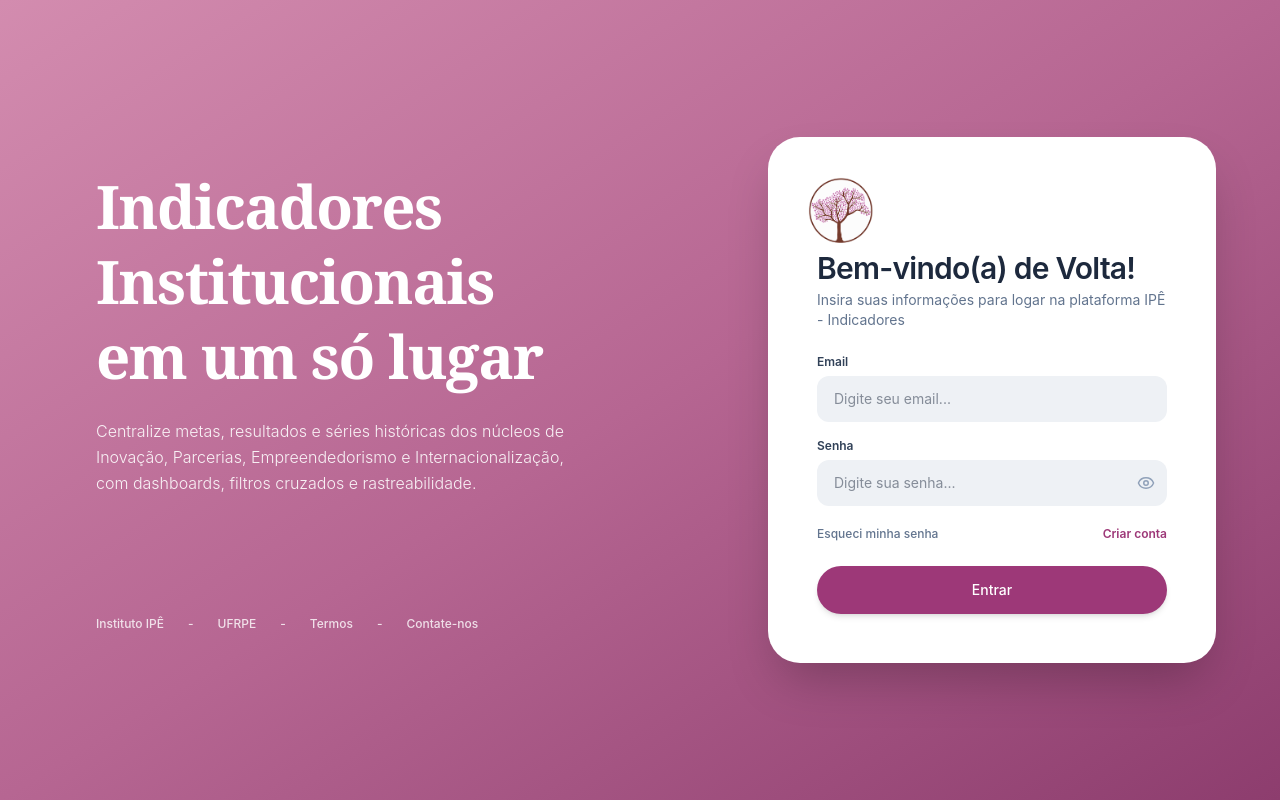
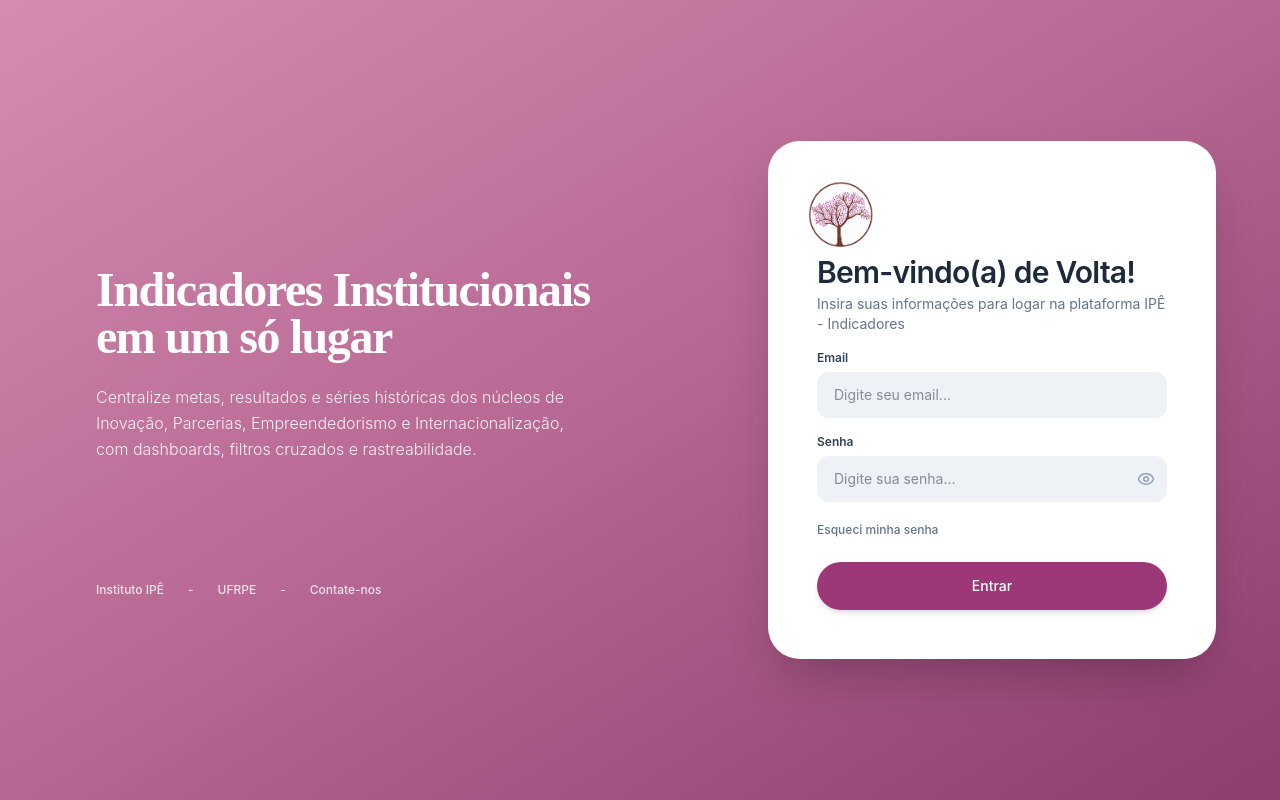
Before and after one commit to lauralxra/Projeto_Ip-, a React (Vite) app in the folder frontend/ipe-frontend/: page /login in a window 1280 px wide. Built offline with nearby package versions, Linux system fonts and the light colour scheme.

Commit message:
feat: ajustes visuais no menu lateral e tela de login

```diff
--- a/frontend/ipe-frontend/src/TelaLogin.tsx
+++ b/frontend/ipe-frontend/src/TelaLogin.tsx
@@ -69,20 +69,47 @@ export default function TelaLogin() {
   return (
     <div className="min-h-screen w-full bg-gradient-to-br from-[#d38caf] via-[#b66692] to-[#8d3d6e] flex items-center justify-center p-6 md:p-12 relative overflow-hidden">
       <div className="max-w-6xl w-full grid grid-cols-1 lg:grid-cols-12 gap-8 items-center min-h-[580px]">
-        <div className="lg:col-span-6 text-white space-y-6 px-4 md:px-8">
-          <h1 className="text-4xl md:text-5xl lg:text-6xl font-serif leading-tight font-semibold tracking-tight">
+        <div className="lg:col-span-6 text-white space-y-6 px-4 md:px-8 lg:translate-y-8">
+          <h1 className="font-playfair text-6xl md:text-5xl lg:text-5xl font-bold leading-[0.98] tracking-[-0.03em]">
             Indicadores Institucionais <br className="hidden sm:inline" />
             em um só lugar
           </h1>
+
           <p className="text-white/90 text-sm md:text-base leading-relaxed max-w-lg font-light">
             Centralize metas, resultados e séries históricas dos núcleos de
             Inovação, Parcerias, Empreendedorismo e Internacionalização, com
             dashboards, filtros cruzados e rastreabilidade.
           </p>
           <div className="pt-12 sm:pt-24 flex flex-wrap items-center gap-4 sm:gap-6 text-xs text-white/80 font-medium">
-            <span>Instituto IPÊ</span> - <span>UFRPE</span> -{' '}
-            <span>Termos</span> - <span>Contate-nos</span>
-          </div>
+              <a
+                href="https://ipe.ufrpe.br/"
+                target="_blank"
+                rel="noopener noreferrer"
+                className="hover:text-white transition-colors"
+              >
+                Instituto IPÊ
+              </a>
+
+              -
+
+              <a
+                href="https://www.ufrpe.br/"
+                target="_blank"
+                rel="noopener noreferrer"
+                className="hover:text-white transition-colors"
+              >
+                UFRPE
+              </a>
+
+              -
+
+              <a
+                href="#contate-nos"
+                className="hover:text-white transition-colors"
+              >
+                Contate-nos
+              </a>
+            </div>
         </div>
 
         {/* Card de Login */}
@@ -101,7 +128,7 @@ export default function TelaLogin() {
             <h2 className="text-2xl sm:text-3xl font-semibold text-slate-800 tracking-tight">
               Bem-vindo(a) de Volta!
             </h2>
-            <p className="text-xs sm:text-sm text-slate-500 mt-1 mb-6">
+            <p className="text-xs sm:text-sm text-slate-500 mt-1 mb-4">
               Insira suas informações para logar na plataforma IPÊ - Indicadores
             </p>
 
@@ -159,13 +186,6 @@ export default function TelaLogin() {
                 >
                   Esqueci minha senha
                 </a>
-
-                <Link
-                  to="/cadastro"
-                  className="text-[#9d3878] font-semibold hover:underline"
-                >
-                  Criar conta
-                </Link>
               </div>
 
               <button
--- a/frontend/ipe-frontend/src/UserbarPopupUser.tsx
+++ b/frontend/ipe-frontend/src/UserbarPopupUser.tsx
@@ -201,6 +201,7 @@ export function Fields() {
   );
 }
 
+
 function OptExtras({
   leUser,
   abrirEditModal,
@@ -209,55 +210,54 @@ function OptExtras({
   abrirEditModal: (user: Usuario) => void;
 }) {
   return (
-    <div
-      className="content-stretch flex flex-col gap-[20px] items-center justify-center relative shrink-0 w-auto"
-      data-name="optExtras"
-    >
-      <a
-        onClick={() => {
-          abrirEditModal(leUser);
-        }}
-        className="[text-underline-position:from-font] decoration-from-font decoration-solid font-['Google_Sans_Flex:Bold',sans-serif] cursor-pointer font-bold leading-[normal] align-center min-w-full not-italic relative shrink-0 text-[#664666] text-[20px] underline w-[min-content] whitespace-nowrap items-center justify-center"
-        style={{ fontVariationSettings: '"GRAD" 0, "ROND" 0, "wdth" 100' }}
-      >
-        {`Editar perfil`}
-      </a>
+    <div className="flex flex-col items-center justify-between flex-1 w-full">
+
+      {/* Opções do usuário */}
+      <div className="flex flex-col items-center gap-8 w-full -translate-y-14">
+
+        {/* Gerenciar usuários */}
         <a
           href="/usuarios"
-        className="[text-underline-position:from-font] decoration-from-font decoration-solid font-['Google_Sans_Flex:Bold',sans-serif] font-bold leading-[normal] align-center min-w-full not-italic relative shrink-0 text-[#664666] text-[20px] underline w-[min-content] whitespace-nowrap items-center justify-center"
+          className="text-center font-['Google_Sans_Flex:Bold',sans-serif] font-bold text-[#664666] text-[20px] no-underline hover:text-[#A13680] transition-colors duration-200 whitespace-nowrap cursor-pointer"
           style={{ fontVariationSettings: '"GRAD" 0, "ROND" 0, "wdth" 100' }}
         >
           {UsuarioAtual.tipo == 'ADM'
-          ? `Gerenciar Usuários`
-          : `Usuários Cadastrados`}
+            ? 'Gerenciar Usuários'
+            : 'Usuários Cadastrados'}
         </a>
-      {/*<p className="[word-break:break-word] font-['Google_Sans_Flex:Bold',sans-serif] font-bold leading-[normal] min-w-full not-italic relative shrink-0 text-[#664666] text-[20px] w-[min-content]" style={{ fontVariationSettings: '"GRAD" 0, "ROND" 0, "wdth" 100' }}>
-        Acessibilidade
-      </p>*/}
+
+        {/* Editar perfil */}
         <a
-        href="login"
-        className="h-[34px] relative shrink-0 w-[35px]"
+          onClick={() => abrirEditModal(leUser)}
+          className="text-center font-['Google_Sans_Flex:Bold',sans-serif] font-bold text-[#664666] text-[20px] no-underline hover:text-[#A13680] transition-colors duration-200 whitespace-nowrap cursor-pointer"
+          style={{ fontVariationSettings: '"GRAD" 0, "ROND" 0, "wdth" 100' }}
+        >
+          Editar perfil
+        </a>
+
+      </div>
+
+      {/* Botão de logout */}
+      <a
+        href="/login"
+        className="h-[34px] w-[35px] relative shrink-0 mt-auto mb-10"
         data-name="btnDeslogar"
       >
-        <div
-          className="absolute inset-[9.38%_6.25%_9.38%_9.38%]"
-          data-name="Vector"
-        >
+        <div className="absolute inset-[9.38%_6.25%_9.38%_9.38%]">
           <svg
             className="absolute block inset-0 size-full"
             fill="none"
-            height="27.625"
-            preserveAspectRatio="none"
             viewBox="0 0 29.5298 27.625"
-            width="29.5298"
           >
-            <path d={svgPaths.p23a46200} fill="#A13680" id="Vector" />
+            <path d={svgPaths.p23a46200} fill="#A13680" />
           </svg>
         </div>
       </a>
+
     </div>
   );
 }
+
 
 export function UserbarPopupUser({
   onClose,
@@ -296,7 +296,9 @@ export function UserbarPopupUser({
             <Seta />
           </button>
 
+         <div className="-translate-y-8">
             <UserInfo />
+          </div>
           {/*<Fields />*/}
           <OptExtras leUser={SeuUsuario} abrirEditModal={abrirEditModal} />
         </div>
--- a/frontend/ipe-frontend/src/index.css
+++ b/frontend/ipe-frontend/src/index.css
@@ -1,4 +1,5 @@
 @import 'tailwindcss';
+@import url('https://fonts.googleapis.com/css2?family=Playfair+Display:wght@600;700;800&display=swap');
 
 @theme {
   --color-ipe-primary: #9d3878;
@@ -9,6 +10,8 @@
   --color-ipe-card: #ffffff;
   --color-ipe-text-dark: #1e293b;
   --color-ipe-text-muted: #64748b;
+  --font-playfair: "Playfair Display", serif;
+
 }
 
 body {
--- a/frontend/ipe-frontend/vite.config.ts
+++ b/frontend/ipe-frontend/vite.config.ts
@@ -1,3 +1,4 @@
+
 import { defineConfig } from 'vite';
 import react from '@vitejs/plugin-react';
 import tailwindcss from '@tailwindcss/vite';
@@ -9,6 +10,10 @@ export default defineConfig({
     host: true,
     port: 5173,
     allowedHosts: ['projetoipe.duckdns.org'],
+    watch: {
+      usePolling: true,
+      interval: 1000,
+    },
   },
   preview: {
     host: true,
```
Also changed, not shown: 1 other file (tests, documents, lock files or other folders). Lines whose indentation alone changed are shown as unchanged.
